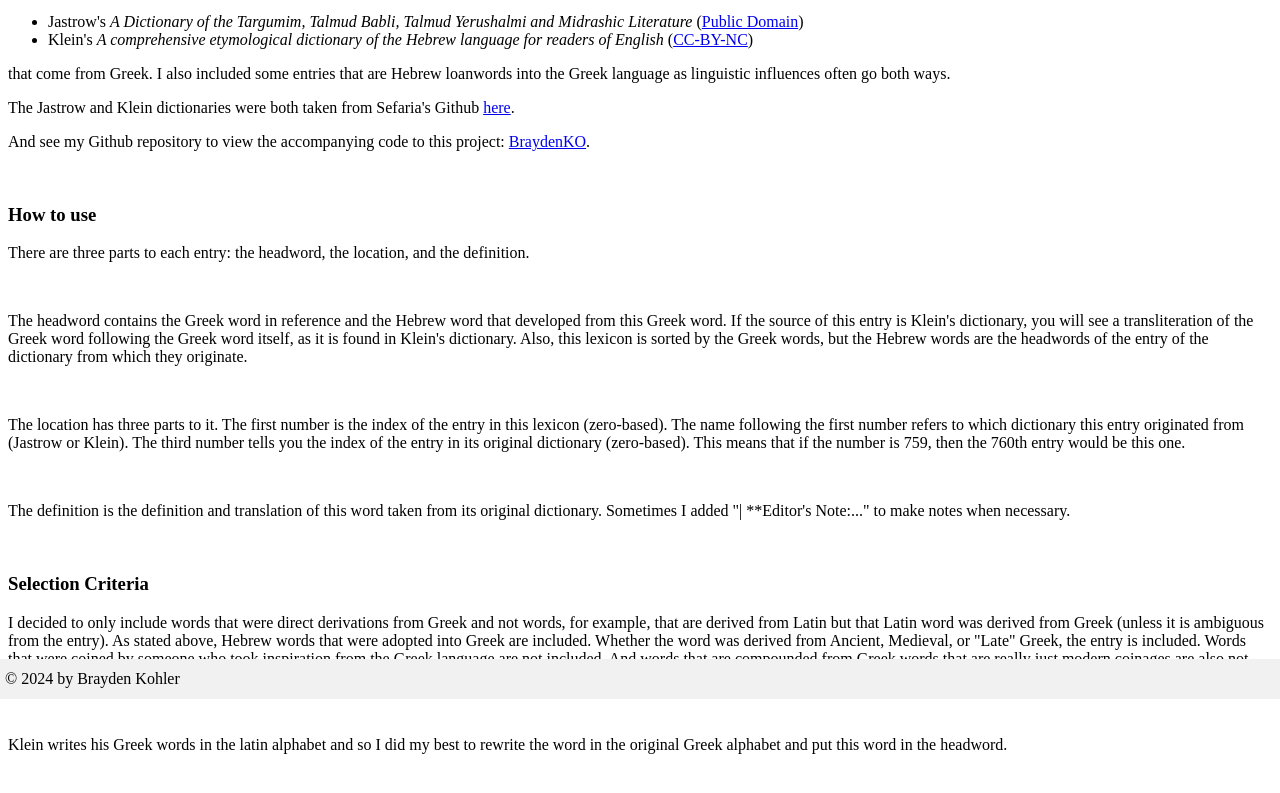
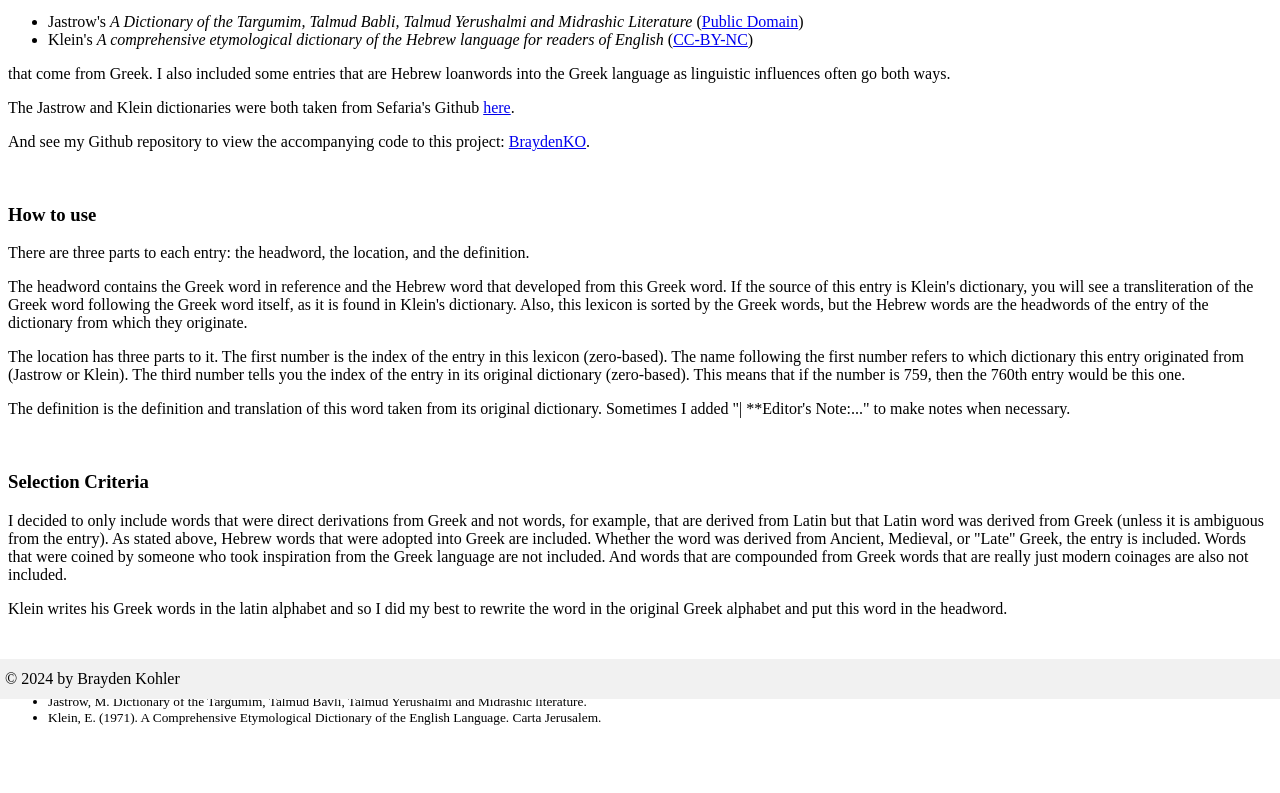
Before and after one commit to BraydenKO/Jastrow-Klein-Dicts, a plain HTML site: page websites/intro.html in a window 1280 px wide. Shown: the part 101-894 px from the top of the page. Drawn offline with Linux system fonts and the light colour scheme.

Commit message:
Updated intro design and added precise sources.

```diff
--- a/websites/intro.html
+++ b/websites/intro.html
@@ -39,21 +39,17 @@
   <p>
     And see my Github repository to view the accompanying code to this project: <a href="https://github.com/BraydenKO/Jastrow-Klein-Dicts">BraydenKO</a>.
   </p>
-
   <br>
   <h3>How to use</h3>
   <p>There are three parts to each entry: the headword, the location, and the definition.</p>
-  <br>
   <p>The headword contains the Greek word in reference and the Hebrew word that developed from this Greek word.
     If the source of this entry is Klein's dictionary, you will see a transliteration of the Greek word following
     the Greek word itself, as it is found in Klein's dictionary. Also, this lexicon is sorted by the Greek words,
     but the Hebrew words are the headwords of the entry of the dictionary from which they originate.</p>
-  <br>
   <p>The location has three parts to it. The first number is the index of the entry in this lexicon (zero-based).
     The name following the first number refers to which dictionary this entry originated from (Jastrow or Klein).
     The third number tells you the index of the entry in its original dictionary (zero-based). This means that if
     the number is 759, then the 760th entry would be this one.</p>
-  <br>
   <p>
     The definition is the definition and translation of this word taken from its original dictionary. Sometimes I
     added "| **Editor's Note:..." to make notes when necessary.</p>
@@ -66,9 +62,18 @@
     Words that were coined by someone who took inspiration from the Greek language are not included.
     And words that are compounded from Greek words that are really just modern coinages are also not included.
   </p>
-  <br>
   <p>Klein writes his Greek words in the latin alphabet and so I did my best to rewrite the word in the original
     Greek alphabet and put this word in the headword.</p>
+  <br>
+  <small>
+    <p>
+      Sources
+    </p>
+    <ul>
+      <li>Jastrow, M. Dictionary of the Targumim, Talmud Bavli, Talmud Yerushalmi and Midrashic literature.</li>
+      <li>Klein, E. (1971). A Comprehensive Etymological Dictionary of the English Language. Carta Jerusalem.</li>
+    </ul>
+  </small>
   <footer>
     <p>© 2024 by Brayden Kohler</p>
 </footer>
```
